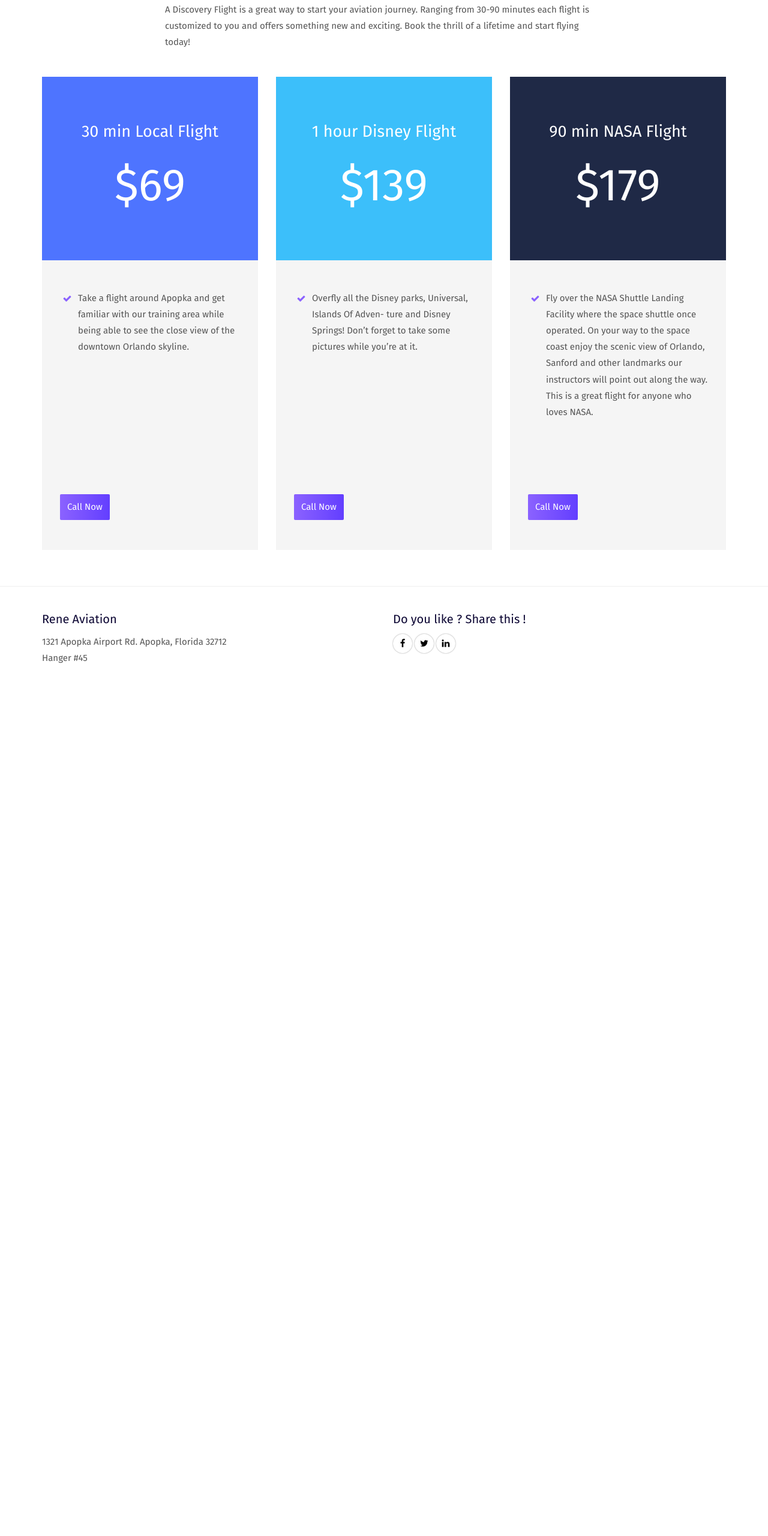
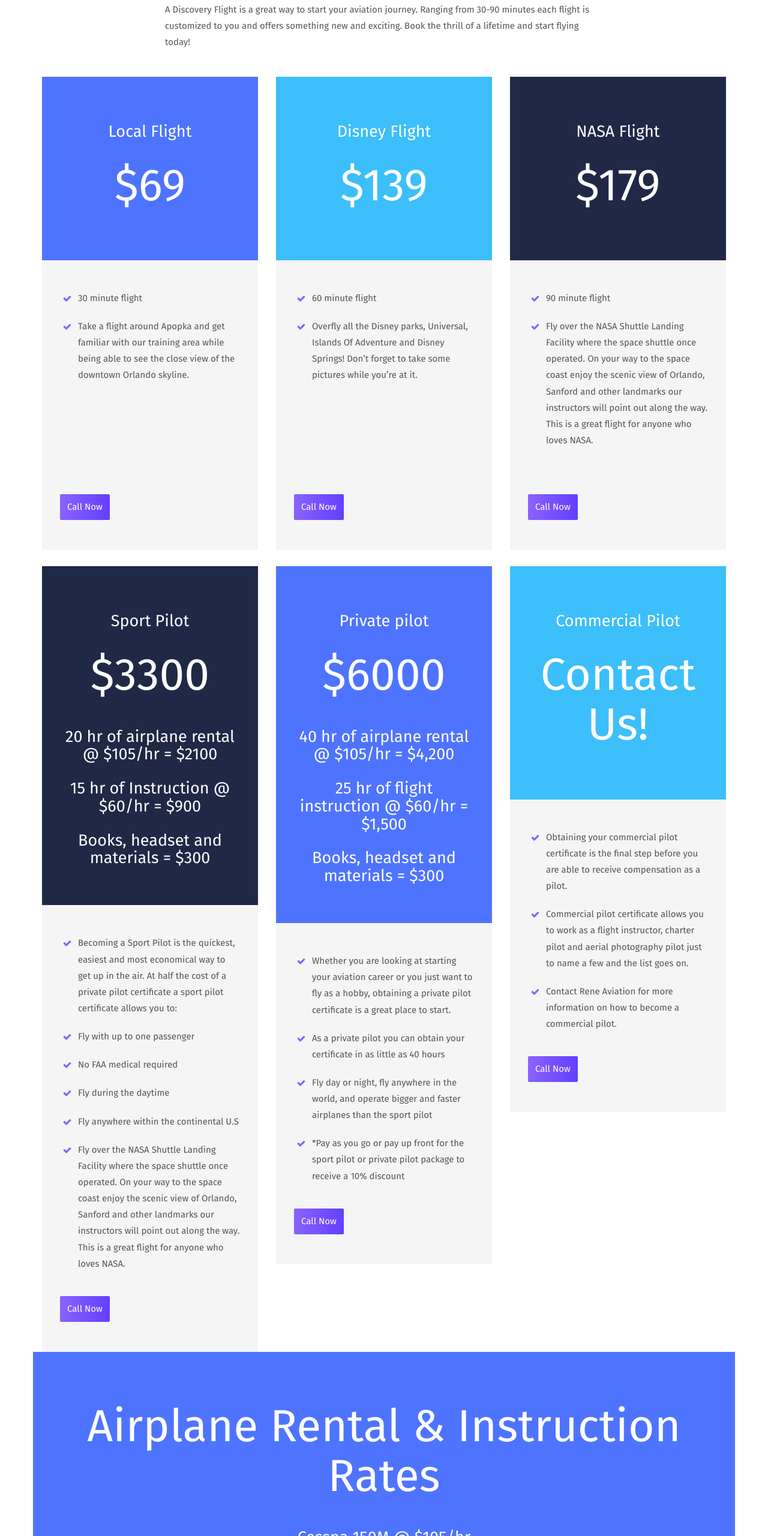
Before and after one commit to bbudron/ReneAviation, a plain HTML site: page courses.html in a window 1280 px wide. Shown: the part 239-2800 px from the top of the page at 60% size. Before the commit the page ends 1394 px from the top, so only its background shows below. Drawn offline with Linux system fonts and the light colour scheme; a web font is replaced by a local one.

Commit message:
mass turn

```diff
--- a/courses.html
+++ b/courses.html
@@ -15,7 +15,7 @@
   <link href="./assets/apple-touch-icon.png" rel="apple-touch-icon">
   <link href="./assets/images/Logo.png" rel="icon">
   <link href="./main.a3f694c0.css" rel="stylesheet"></head>
-  <title>Title page</title>
+  <title>Courses - Rene Aviation</title>
 <body>
 
  <!-- Add your content of header -->
@@ -43,7 +43,7 @@
           <li><a href="./contact.html" title="">Contact</a></li>
           <li>
             <p>
-              <a href="./contactl" class="btn btn-primary navbar-btn" title="">Call Now</a>
+              <a href="./contact.html" class="btn btn-primary navbar-btn" title="">Call Now</a>
             </p>
           </li>
         </ul>
@@ -61,8 +61,7 @@
         </div>
         <div class="col-md-8 col-md-offset-2">
           <p>
-            A Discovery Flight is a great way to start your aviation
-journey. Ranging from 30-90 minutes each flight is customized to you and offers something new and exciting. Book the thrill of a lifetime and start flying today!
+            A Discovery Flight is a great way to start your aviation journey. Ranging from 30-90 minutes each flight is customized to you and offers something new and exciting. Book the thrill of a lifetime and start flying today!
           </p>
         </div>
       </div>
@@ -71,42 +70,122 @@ journey. Ranging from 30-90 minutes each flight is customized to you and offers
     <div class="row">
       <div class="col-md-4">
         <div class="pricing-card pricing-primary">
-          <h3>30 min Local Flight</h3>
+          <h3>Local Flight</h3>
           <h6 class="price">$69</h6>
         </div>
         <div class="pricing-features">
           <ul class="features">
-              <li>Take a flight around Apopka and get familiar with our training area while being able to see the close view of the downtown Orlando skyline.</li>
+            <li>30 minute flight</li>
+            <li>Take a flight around Apopka and get familiar with our training area while being able to see the close view of the downtown Orlando skyline.</li>
           </ul>
           <a href="./contactml" class="btn btn-primary" title="">Call Now</a>
         </div>
       </div>
       <div class="col-md-4">
         <div class="pricing-card pricing-info">
-          <h3>1 hour Disney Flight</h3>
+          <h3>Disney Flight</h3>
           <h6 class="price">$139</h6>
         </div>
       <div class="pricing-features">
         <ul class="features">
-            <li>Overfly all the Disney parks, Universal, Islands Of Adven- ture and Disney Springs! Don’t forget to take some pictures while you’re at it.</li>
+          <li>60 minute flight</li>
+            <li>Overfly all the Disney parks, Universal, Islands Of Adventure and Disney Springs! Don’t forget to take some pictures while you’re at it.</li>
         </ul>
         <a href="./contact.html" class="btn btn-primary" title="">Call Now</a>
       </div>
     </div>
     <div class="col-md-4">
       <div class="pricing-card pricing-secondary">
-        <h3>90 min NASA Flight</h3>
+        <h3>NASA Flight</h3>
         <h6 class="price">$179</h6>
       </div>
       <div class="pricing-features">
         <ul class="features">
+          <li>90 minute flight</li>
           <li>Fly over the NASA Shuttle Landing Facility where the space shuttle once operated. On your way to the space coast enjoy the scenic view of Orlando, Sanford and other landmarks our instructors will point out along the way. This is a great flight for anyone who loves NASA.</li>
         </ul>
         <a href="./contact.html" class="btn btn-primary" title="">Call Now</a>
       </div>
     </div>
   </div>
+
+<br />
+
+  <div class="row">
+  <div class="col-md-4">
+    <div class="pricing-card pricing-secondary">
+      <h3>Sport Pilot</h3>
+      <h6 class="price">$3300</h6>
+      <h3>20 hr of airplane rental @ $105/hr = $2100</h3>
+      <h3>15 hr of Instruction @ $60/hr = $900</h3>
+      <h3>Books, headset and materials = $300</h3>
+    </div>
+    <div class="pricing-features">
+      <ul class="features">
+        <li>Becoming a Sport Pilot is the quickest, easiest and most economical way to get up in the air. At half the cost of a private pilot certificate a sport pilot certificate allows you to:</li>
+        <li>Fly with up to one passenger</li>
+        <li>No FAA medical required</li>
+        <li>Fly during the daytime</li>
+        <li>Fly anywhere within the continental U.S</li>
+        <li>Fly over the NASA Shuttle Landing Facility where the space shuttle once operated. On your way to the space coast enjoy the scenic view of Orlando, Sanford and other landmarks our instructors will point out along the way. This is a great flight for anyone who loves NASA.</li>
+      </ul>
+      <a href="./contact.html" class="btn btn-primary" title="">Call Now</a>
+    </div>
+  </div>
+
+  <div class="col-md-4">
+    <div class="pricing-card pricing-primary">
+      <h3>Private pilot</h3>
+      <h6 class="price">$6000</h6>
+      <h3>40 hr of airplane rental @ $105/hr = $4,200</h3>
+      <h3>25 hr of flight instruction @ $60/hr = $1,500</h3>
+      <h3>Books, headset and materials = $300</h3>
+    </div>
+    <div class="pricing-features">
+      <ul class="features">
+        <li>Whether you are looking at starting your aviation career or you just want to fly as a hobby, obtaining a private pilot certificate is a great place to start.</li>
+        <li>As a private pilot you can obtain your certificate in as little as 40 hours</li>
+        <li>Fly day or night, fly anywhere in the world, and operate bigger and faster airplanes than the sport pilot</li>
+        <li>*Pay as you go or pay up front for the sport pilot or private pilot package to receive a 10% discount</li>
+      </ul>
+      <a href="./contact.html" class="btn btn-primary" title="">Call Now</a>
+    </div>
+  </div>
+
+  <div class="col-md-4">
+    <div class="pricing-card pricing-info">
+      <h3>Commercial Pilot</h3>
+      <h6 class="price">Contact Us!</h6>
+    </div>
+    <div class="pricing-features">
+      <ul class="features">
+        <li>Obtaining your commercial pilot certificate is the final step before you are able to receive compensation as a pilot.</li>
+        <li>Commercial pilot certificate allows you to work as a flight instructor, charter pilot and aerial photography pilot just to name a few and the list goes on.</li>
+        <li>Contact Rene Aviation for more information on how to become a commercial pilot.</li>
+      </ul>
+      <a href="./contact.html" class="btn btn-primary" title="">Call Now</a>
+    </div>
+  </div>
 </div>
+
+    <div class="row">
+      <div class="col-xl-12">
+        <div class="pricing-card pricing-primary">
+          <h6 class="price">Airplane Rental & Instruction Rates</h6>
+          <h3>Cessna 150M @ $105/hr</h3>
+          <h3>Light-Sport @ $105/hr</h3>
+          <h3>Primary Instruction @ $60/hr</h3>
+          <h3>Advanced Instruction @ $70/hr</h3>
+        </div>
+        <div class="pricing-features">
+          <ul class="features">
+            <li>Have you ever dreamed about flying? At Rene Aviation we can make that a reality!</li>
+          </ul>
+          <a href="./contact.html" class="btn btn-primary" title="">Call Now</a>
+        </div>
+      </div>
+    </div>
+  </div>
 </div>
 
 <footer>
```
Also changed, not shown: about.html (+4 -4 lines), download.html (+1 -1 lines), fleet.html (+5 -18 lines), index.html (+7 -4 lines), promotions.html (+2 -2 lines), 2 other files.
